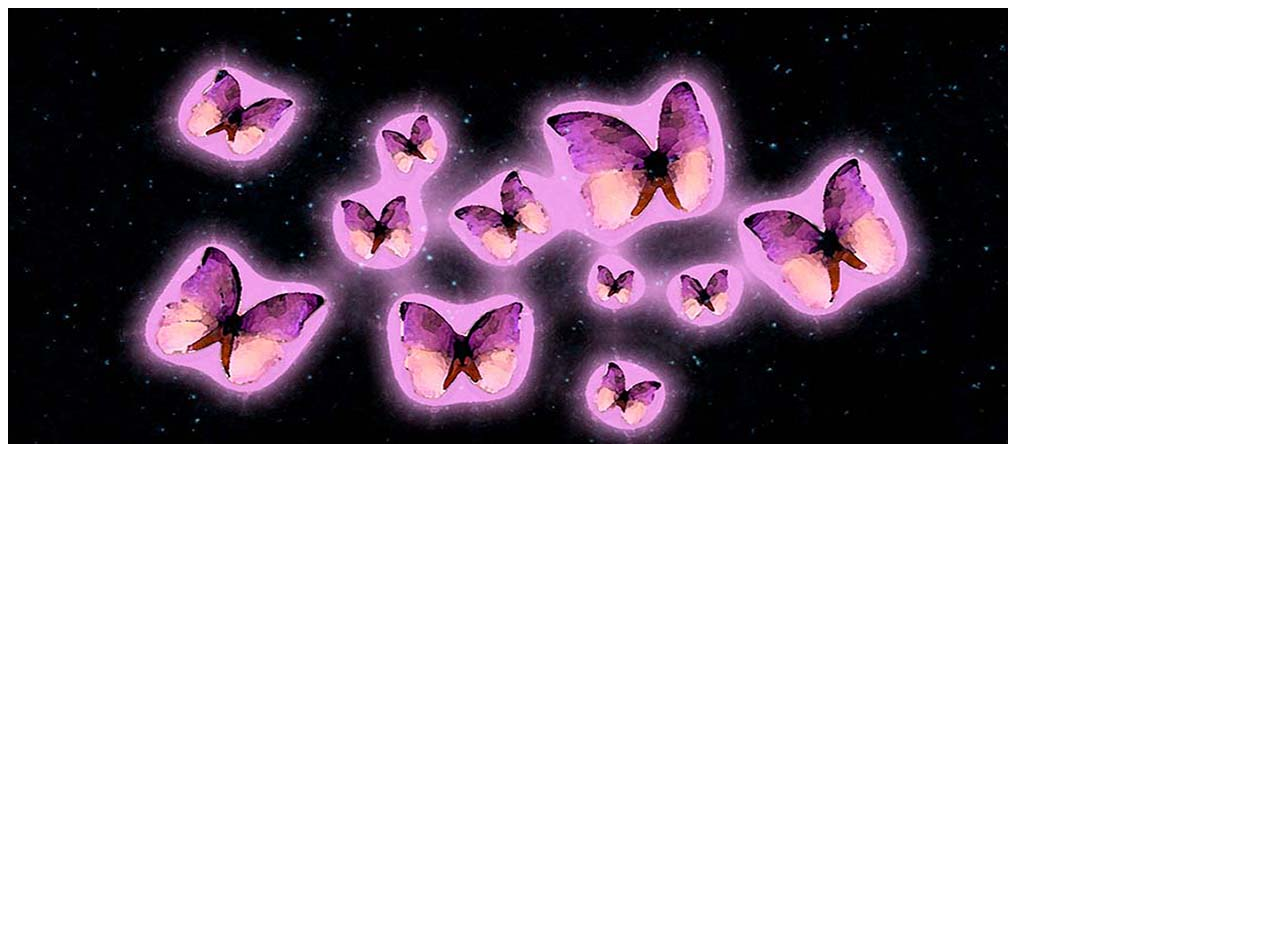
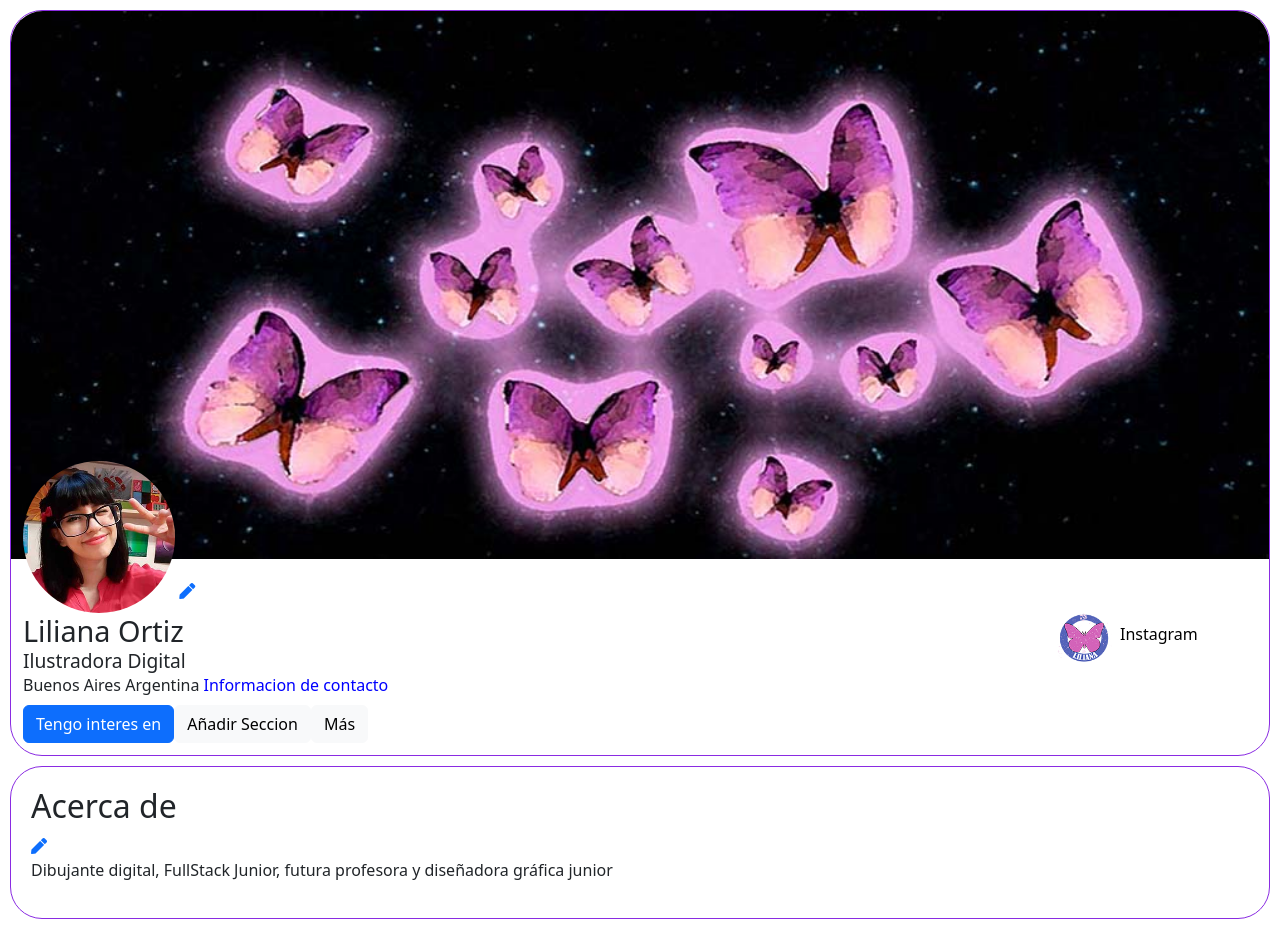
Before and after one commit to moonlix/FrontEnd, a plain HTML site: page index.html in a window 1280 px wide. Before the commit the page ends 800 px from the top, so only its background shows below. Drawn offline with nearby package versions, Linux system fonts and the light colour scheme.

Commit message:
3er commit

```diff
--- a/estilo.css
+++ b/estilo.css
@@ -0,0 +1,116 @@
+
+
+.mat-card{
+    border-radius: 32px;
+    margin: 10px 10px;
+    padding: 20px;
+    border-color: blueviolet;
+}
+
+.mat-card#first-card {
+    padding: 0;
+}
+
+div#profile-background {
+    display: flex;
+
+}
+
+div#profile-background img {
+    width: 100%;
+
+    border-radius: 32px 32px 0 0;
+}
+
+.profile-image {
+    border-radius: 100%;
+    width: 152px;
+    height: 152px;
+    margin-top: -110px;
+    z-index: 1; /* la imagen la tengo adelante de la otra*/
+}
+
+.btn-edit {
+    display: inline-flex; /* PARA PONER EL LAPICITO AL LADO DE LA IMAGEN*/
+}
+
+div#info-actions {
+    display: flex;
+}
+
+div#info-actions button {
+    margin-top: 8px;
+}
+
+div#info-contact span {
+    font-size: 1rem;
+    font-weight: 400;
+}
+
+div#info-contact span a {
+    color: blue;
+    touch-action: manipulation;
+    text-decoration: none;
+}
+
+div#info-company {
+    font-size: 1.2rem;
+    font-weight: 400;
+    line-height: 1.25;
+}
+
+div#info-data {
+    display: flex;
+    justify-content:space-between;
+}
+
+div#info-data h1 {
+    font-size: 1.8rem;
+    display: inline;
+    font-weight: 500;
+    line-height: 1.25;
+    word-wrap: break-word;
+    word-break: break-word;
+}
+
+div#info-data ul#info-details {
+    width: 232px;
+    list-style: none;
+    flex-shrink: 0;
+}
+
+div#info-data ul#info-details li a {
+    color: black;
+    display: flex;
+    text-decoration: none;
+}
+
+div#info-data ul#info-details li a h2 {
+    font-size: 1rem;
+    font-weight: 500;
+    align-self: center;
+    vertical-align: baseline;
+}
+
+div#info-data ul#info-details li a img {
+    width: 55px;
+    height: 50px;
+    margin-right: 8px;
+}
+
+ul.items-list {
+    list-style: none inside;
+}
+
+ul.items-list li {
+    display: flex;
+    margin: 10px 0;
+}
+
+ul.items-list li div.data-container {
+    flex-grow: 1;
+}
+
+ul.items-list li div.data-container a {
+    display: flex;
+}
--- a/index.html
+++ b/index.html
@@ -5,16 +5,111 @@
     <meta http-equiv="X-UA-Compatible" content="IE=edge">
     <meta name="viewport" content="width=device-width, initial-scale=1.0">
     <title>Mi portafolio</title>
+    <!-- CSS only -->
+    <link rel="stylesheet" href="https://maxcdn.bootstrapcdn.com/bootstrap/4.0.0/css/bootstrap.min.css" integrity="sha384-Gn5384xqQ1aoWXA+058RXPxPg6fy4IWvTNh0E263XmFcJlSAwiGgFAW/dAiS6JXm" crossorigin="anonymous">
+    <link rel="stylesheet" href="https://use.fontawesome.com/releases/v5.5.0/css/all.css" integrity="sha384-B4dIYHKNBt8Bc12p+WXckhzcICo0wtJAoU8YZTY5qE0Id1GSseTk6S+L3BlXeVIU" crossorigin="anonymous">
+    <link href="https://cdn.jsdelivr.net/npm/bootstrap@5.2.3/dist/css/bootstrap.min.css" rel="stylesheet" integrity="sha384-rbsA2VBKQhggwzxH7pPCaAqO46MgnOM80zW1RWuH61DGLwZJEdK2Kadq2F9CUG65" crossorigin="anonymous">
+    <link rel="stylesheet" href="estilo.css">
+
 </head>
 <body>
     <header></header>
-    <div id="bannerFondo"><img src="img/mariposas.jpg" alt=""></div><!--FIN DIV BANNER DE FONDO -->
+    <div class="card mat-card" id="first-card">
+        <div id="profile-background"><img src="img/mariposas.jpg" alt=""></div>
 
-    <div id="fotoPerfil"></div><!--FIN DIV FOTO DE PERFIL -->
+        <div id="info" style="padding: 12px">
+            <div id="info-img">
+                <img class="profile-image" src="img/fotoLili.jpg">
+                <div class="btn-edit"><a href="#" class="btn-right"><i class="fa fa-pen"></i></a></div>
+            </div><!--FOTO DE PERFIL -->
+
+            <div id="info-data">
+                <div>
+                    <h1>Liliana Ortiz</h1>
+                    <div id="info-company">Ilustradora Digital</div>
+                    <div id="info-contact">
+                        <span>Buenos Aires Argentina</span>
+                        <span><a href="#">Informacion de contacto</a></span>
+                    </div>
+                </div>
+
+                <ul id="info-details">
+                    <li><a href="#">
+                        <img src="img/insta.png">
+                        <h2>Instagram</h2>
+                    </a></li>
+                </ul><!--INFO DE LA IZQUIERDA (LISTA)-->
+
+            </div><!--DATA EXTRA-->
+
+            <div id="info-actions">
+                <button type="button" class="btn btn-primary">Tengo interes en</button>
+                <button type="button" class="btn btn-light">Añadir Seccion</button>
+                <button type="button" class="btn btn-light">Más</button>
+            </div><!--BOTONES -->
+        </div><!--FIN DIV INFO -->
+
+    </div><!--Fin de la primera caja -->
 
 
-    <div></div>
-    <div></div>
+    <div class="card mat-card">
+
+        <div class="card-titles">
+            <h2>Acerca de</h2>
+            <div class="btn-edit" onclick="cambiar_parrafo()">
+                <a href="#" class="btn-right">
+                    <i class="fa fa-pen"></i>
+                </a>
+            </div>
+        </div>
+
+        <div>
+            <p id="text-acercade">Dibujante digital, FullStack Junior, futura profesora y diseñadora gráfica junior</p>
+        </div>
+        <div>
+            <input id="edit-acercade" type="text" oninput="myFunction2(this.value)" style="display:none">
+        </div>
+    </div>
+    <!--Fin de la segunda caja -->
+
+    <!--SCRIPT-->
+    <script>
+        function cambiar_parrafo(){
+            document.getElementById("edit-acercade").style.display="block";
+            let texto = document.getElementById("text-acercade").innerText;
+            console.log(texto);
+        };
+
+        function myFunction2(valor){
+            document.getElementById("text-acercade").innerText=valor;
+        };
+
+        //cuando presione enter
+        let textarea=document.getElementById("edit-acercade")
+        textarea.addEventListener('keyup', (e) => {
+            logMessage(`Key "${e.key}" released [event: keyup]`);
+            if (e.key == "Enter"){
+                document.getElementById("edit-acercade").style.display="none"
+            }
+        });
+        //carga contenido del archivo de texto y lo muestra en el parrf.
+        function showFile(input) {
+            let file = input.files[0];
+            alert(`File name: ${file.name}`);
+            alert(`Last modified: ${file.lastModified}`);
+
+            let reader = new FileReader();
+            reader.readAsText(file);
+            reader.onload = function() {
+                console.log(reader.result);
+                document.getElementById("text-acercade").innerText=reader.result;
+            };
+            reader.onerror = function() {
+                console.log(reader.error);
+            };
+        }
+
+    </script>
 
 </body> <!--FIN DEL BODY -->
 </html>
```
Also changed, not shown: img/fotoLili.jpg (added), img/insta.png (added).
